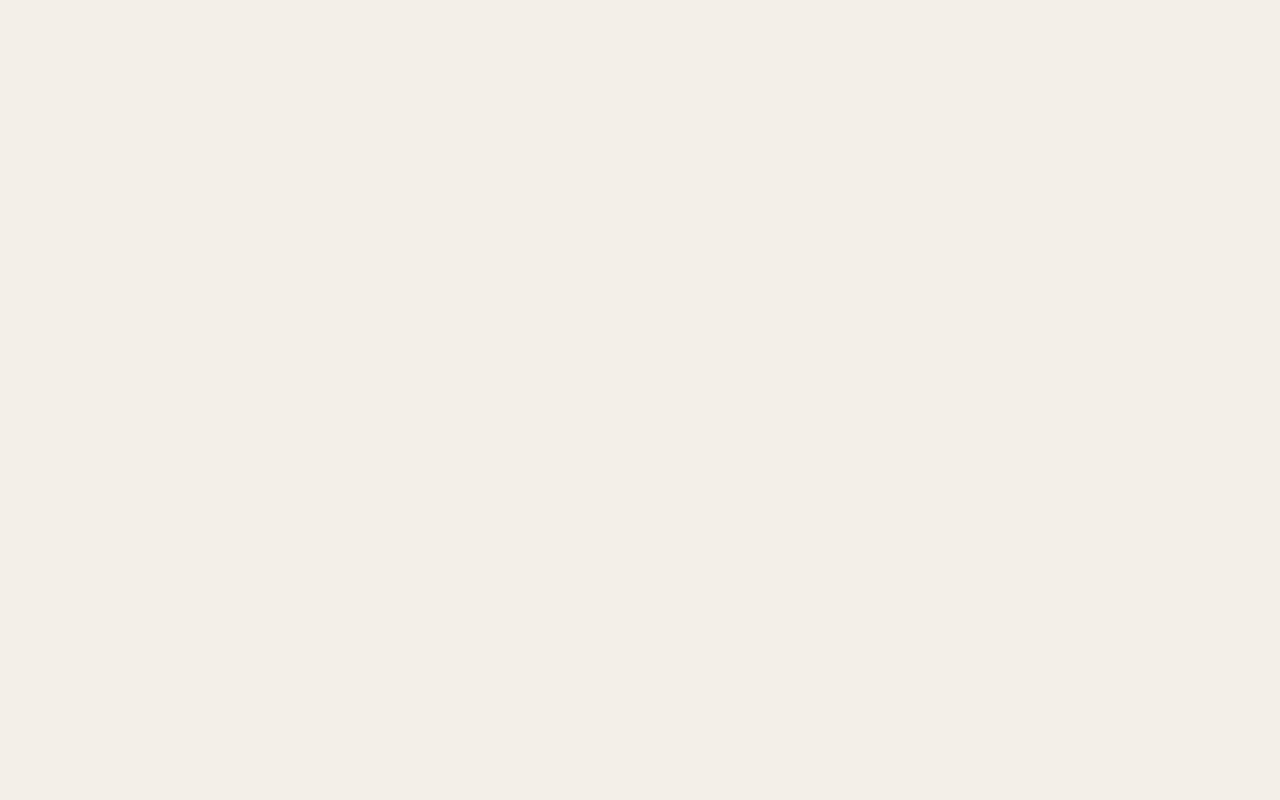
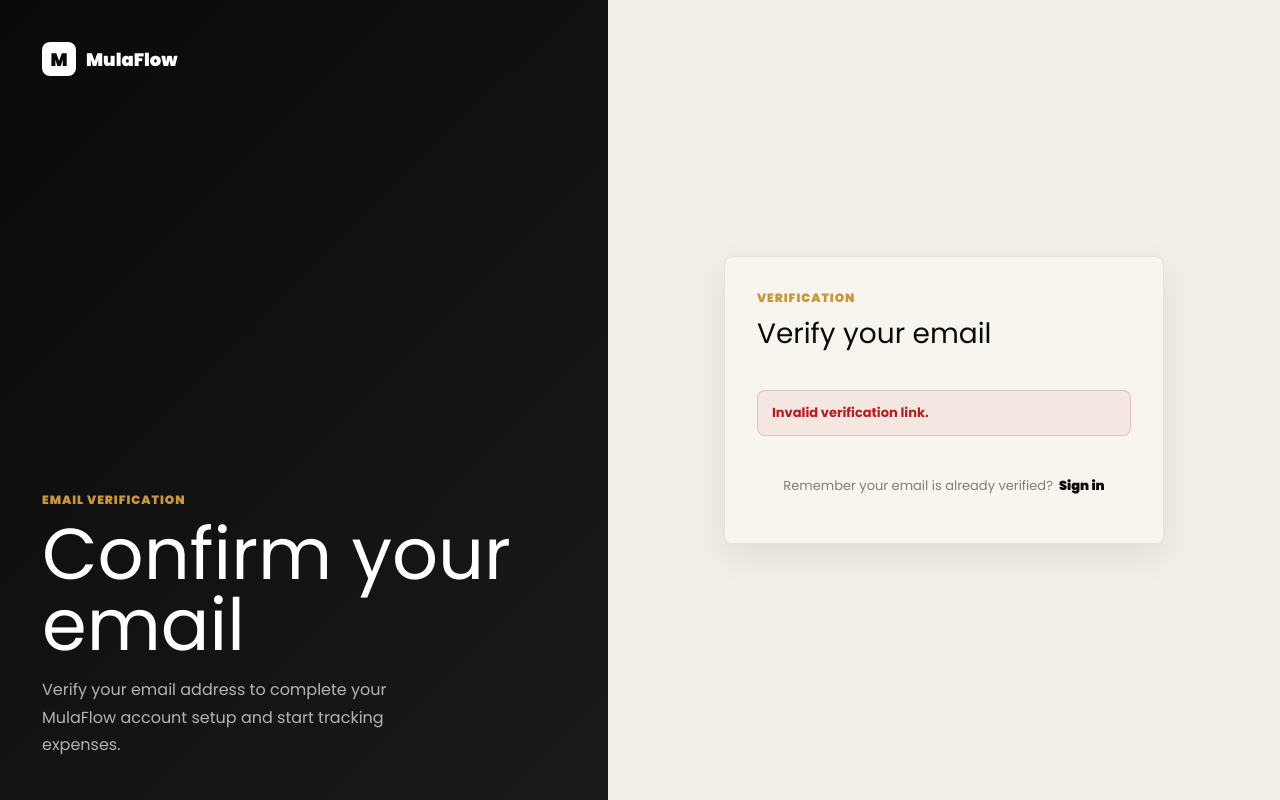
Before and after one commit to Ishoula/MulaFlow, a React (Vite) app: page /verify-email in a window 1280 px wide. Before the commit this address had no page. Built offline with nearby package versions, Linux system fonts and the light colour scheme.

Commit message:
feat: add email verification flow
add verifyEmail API function to authApi.js, create VerifyEmail page component, update post-registration redirect to navigate to verify-email page with user's email, add /verify-email route and fix routing indentation in App.jsx

```diff
--- a/src/App.jsx
+++ b/src/App.jsx
@@ -11,11 +11,12 @@ const Expenses = lazy(() => import("./pages/Expenses"));
 const AddExpense = lazy(() => import("./pages/AddExpense"));
 const Login = lazy(() => import("./pages/Login"));
 const Register = lazy(() => import("./pages/Register"));
+const VerifyEmail = lazy(() => import("./pages/VerifyEmail"));
 const AddReminder = lazy(() => import("./pages/AddReminder"));
 const AlertsPage = lazy(() => import("./pages/AlertsPage"));
 
 function AppFallback() {
-  const isAppRoute = !["/", "/login", "/register"].includes(
+  const isAppRoute = !["/", "/login", "/register", "/verify-email"].includes(
     window.location.pathname
   );
 
@@ -73,6 +74,7 @@ function App() {
             }
           />
           <Route path="/register" element={<Register />} />
+          <Route path="/verify-email" element={<VerifyEmail />} />
           <Route
             path="/reminders/new"
             element={
--- a/src/api/authApi.js
+++ b/src/api/authApi.js
@@ -7,3 +7,7 @@ export const loginUser = async (credentials) => {
 export const registerUser = async (data) => {
   return axios.post("/auth/register", data);
 };
+
+export const verifyEmail = async (token) => {
+  return axios.get(`/verify?token=${encodeURIComponent(token)}`);
+};
--- a/src/pages/Register.jsx
+++ b/src/pages/Register.jsx
@@ -33,7 +33,7 @@ export default function Register() {
         throw new Error(res.data?.error || "Registration failed");
       }
 
-      navigate("/login");
+      navigate(`/verify-email?email=${encodeURIComponent(form.email)}`);
 
     } catch (err) {
       const status = err.response?.status;
--- /dev/null
+++ b/src/pages/VerifyEmail.jsx
@@ -0,0 +1,134 @@
+import { useState, useEffect } from "react";
+import { useNavigate, useSearchParams } from "react-router-dom";
+import { verifyEmail } from "../api/authApi";
+import { Skeleton } from "@/components/ui/skeleton";
+
+export default function VerifyEmail() {
+  const [searchParams] = useSearchParams();
+  const [status, setStatus] = useState("loading");
+  const [message, setMessage] = useState("");
+  const navigate = useNavigate();
+
+  const emailParam = searchParams.get("email") || "";
+  const tokenParam = searchParams.get("token");
+
+  const handleVerify = async (token) => {
+    try {
+      setStatus("loading");
+      const res = await verifyEmail(token);
+
+      if (res.status >= 200 && res.status < 300) {
+        setStatus("success");
+        setMessage("Email verified successfully!");
+      }
+    } catch (err) {
+      setStatus("error");
+      setMessage(
+        err.response?.data?.message ||
+        err.response?.data?.error ||
+        "Failed to verify email. The link may have expired."
+      );
+    }
+  };
+
+  useEffect(() => {
+    const timer = setTimeout(() => {
+      if (tokenParam) {
+        handleVerify(tokenParam);
+      } else if (emailParam) {
+        setStatus("waiting");
+      } else {
+        setStatus("error");
+        setMessage("Invalid verification link.");
+      }
+    }, 0);
+
+    return () => clearTimeout(timer);
+  }, [tokenParam, emailParam]);
+
+  return (
+    <div className="auth-page">
+      <section className="auth-panel">
+        <button
+          className="auth-brand"
+          type="button"
+          onClick={() => navigate("/")}
+        >
+          <span>M</span>
+          MulaFlow
+        </button>
+
+        <div className="auth-copy">
+          <p className="auth-kicker">Email verification</p>
+          <h1>Confirm your email</h1>
+          <p>
+            Verify your email address to complete your MulaFlow account setup and start tracking expenses.
+          </p>
+        </div>
+      </section>
+
+      <main className="auth-form-wrap">
+        <div className="auth-form">
+          <div className="auth-form-header">
+            <p className="auth-kicker">Verification</p>
+            <h2>Verify your email</h2>
+          </div>
+
+          {status === "loading" && (
+            <div className="flex flex-col items-center py-8">
+              <Skeleton />
+              <p className="mt-4 text-gray-600">Verifying your email...</p>
+            </div>
+          )}
+
+          {status === "success" && (
+            <div className="flex flex-col items-center py-8 text-center">
+              <div className="w-16 h-16 bg-green-100 rounded-full flex items-center justify-center mb-4">
+                <svg className="w-8 h-8 text-green-600" fill="none" stroke="currentColor" viewBox="0 0 24 24">
+                  <path strokeLinecap="round" strokeLinejoin="round" strokeWidth={2} d="M5 13l4 4L19 7" />
+                </svg>
+              </div>
+              <p className="text-gray-800 font-medium mb-6">{message}</p>
+              <button
+                className="auth-submit"
+                onClick={() => navigate("/login")}
+              >
+                Continue to login
+              </button>
+            </div>
+          )}
+
+          {status === "error" && (
+            <div className="flex flex-col py-4">
+              {message && <div className="error-banner mb-4">{message}</div>}
+
+              <p className="auth-switch mt-4">
+                Remember your email is already verified?
+                <button type="button" onClick={() => navigate("/login")}>
+                  Sign in
+                </button>
+              </p>
+            </div>
+          )}
+
+          {status === "waiting" && (
+            <div className="flex flex-col py-4">
+              <p className="text-gray-700 mb-6">
+                We've sent a verification email to <strong>{emailParam}</strong>. Please check your inbox and click the verification link.
+              </p>
+
+              {message && <div className="error-banner mb-4">{message}</div>}
+
+              <p className="auth-switch mt-4">
+                Already verified?
+                <button type="button" onClick={() => navigate("/login")}>
+                  Sign in
+                </button>
+              </p>
+            </div>
+          )}
+        </div>
+      </main>
+    </div>
+  );
+}
```
Lines whose indentation alone changed are shown as unchanged.
